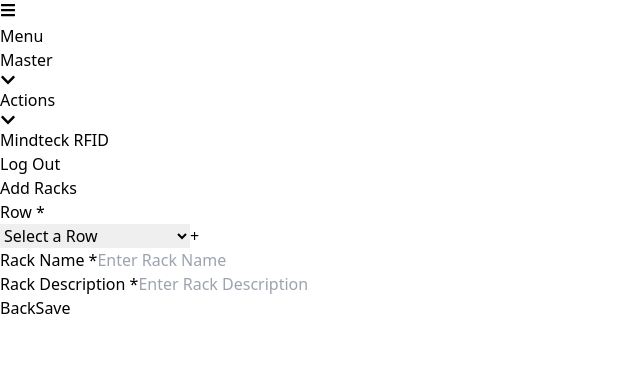
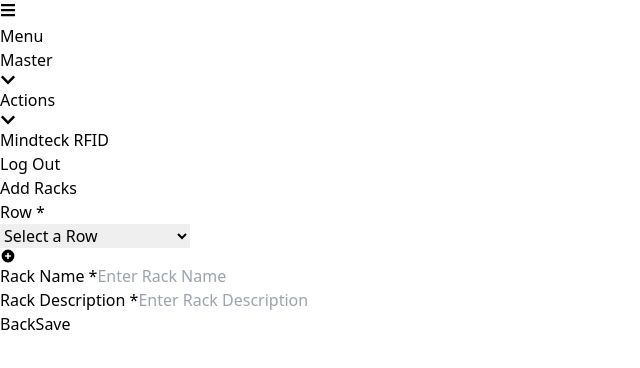
Before and after one commit to sabarisharan23/RFID, a React (Vite) app in the folder vite-project/: page /add-racks in a window 1280 px wide. Shown: the top 368 px of the page, without its empty margins (0-640 px from the left). Built offline with nearby package versions, Linux system fonts and the light colour scheme.

Commit message:
minor UI changes in Add Row page

```diff
--- a/vite-project/src/Masters/Racks/AddRacks.tsx
+++ b/vite-project/src/Masters/Racks/AddRacks.tsx
@@ -1,22 +1,23 @@
-import React, { useState, useEffect } from 'react';
-import { useNavigate } from 'react-router-dom';
-import { useAssetStore } from '../../store/store';
+import React, { useState, useEffect } from "react";
+import { useNavigate } from "react-router-dom";
+import { useAssetStore } from "../../store/store";
+import { HiPlusCircle } from "react-icons/hi";
 
 const RackForm: React.FC = () => {
   const navigate = useNavigate();
-  const [selectedRow, setSelectedRow] = useState('');
-  const [rackName, setRackName] = useState('');
-  const [rackDescription, setRackDescription] = useState('');
-  const { getAssetsByParentId,getAssetByRFID, addAsset } = useAssetStore();
+  const [selectedRow, setSelectedRow] = useState("");
+  const [rackName, setRackName] = useState("");
+  const [rackDescription, setRackDescription] = useState("");
+  const { getAssetsByParentId, getAssetByRFID, addAsset } = useAssetStore();
   const [rowOptions, setRowOptions] = useState<any[]>([]); // Adjust the type as needed
 
   useEffect(() => {
     const fetchRowOptions = async () => {
       try {
-        const options = await getAssetsByParentId('1234567890'); // Replace with the actual parentId
+        const options = await getAssetsByParentId("1234567890"); // Replace with the actual parentId
         setRowOptions(options);
       } catch (error) {
-        console.error('Error fetching row options:', error);
+        console.error("Error fetching row options:", error);
       }
     };
 
@@ -25,14 +26,19 @@
 
   const handleSave = () => {
     // Add save logic here
-    addAsset("01234567891", 22, { name: rackName, description: rackDescription }, selectedRow);
-    console.log('Saved', { selectedRow, rackName, rackDescription });
+    addAsset(
+      "01234567891",
+      22,
+      { name: rackName, description: rackDescription },
+      selectedRow
+    );
+    console.log("Saved", { selectedRow, rackName, rackDescription });
     // Optionally, navigate to another page after saving
-    navigate('/racks');
+    navigate("/racks");
   };
 
   const handleBack = () => {
-    navigate('/racks');
+    navigate("/racks");
   };
 
   return (
@@ -60,9 +66,7 @@
                   </option>
                 ))}
               </select>
-              <button className="bg-red-500 text-white px-2 py-2 rounded-full" onClick={() => navigate('/add-row')}>
-                +
-              </button>
+             <HiPlusCircle className="text-4xl cursor-pointer "  onClick={() => navigate("/add-row")}/>
             </div>
           </div>
 
@@ -113,7 +117,6 @@
       </div>
 
       {/* Footer */}
-
     </div>
   );
 };
--- a/vite-project/src/Navbar.tsx
+++ b/vite-project/src/Navbar.tsx
@@ -18,60 +18,9 @@
   const navigate = useNavigate();
 
   return (
-    <div className="flex justify-between items-center bg-white shadow p-4">
+    <div className="flex justify-between items-center bg-white shadow p-6">
       {/* Logo */}
-      <div className="text-2xl   font-bold text-zinc-500">Mindteck RFID</div>
-
-      {/* Menu Items */}
-      <div className="flex space-x-8">
-        {/* Master Menu with Hover Dropdown */}
-        {/* <div className="relative group">
-          <button className="text-gray-600 hover:text-gray-800 focus:outline-none">
-            Master
-          </button>
-          <div className="absolute bg-white shadow-lg rounded mt-2 w-48 opacity-0 group-hover:opacity-100 transition-opacity duration-300 z-10">
-            <ul className="py-2">
-              {menuItems.master.map((item, index) => (
-                <li
-                  key={index}
-                  className="px-4 py-2 hover:bg-gray-100 cursor-pointer"
-                  onClick={() => navigate(item.route)}
-                >
-                  {item.label}
-                </li>
-              ))}
-            </ul>
-          </div>
-        </div> */}
-
-        {/* Actions Menu with Hover Dropdown */}
-        {/* <div className="relative group">
-          <button className="text-gray-600 hover:text-gray-800 focus:outline-none">
-            Actions
-          </button>
-          <div className="absolute bg-white shadow-lg rounded mt-2 w-48 opacity-0 group-hover:opacity-100 transition-opacity duration-300 z-10">
-            <ul className="py-2">
-              {menuItems.actions.map((item, index) => (
-                <li
-                  key={index}
-                  className="px-4 py-2 hover:bg-gray-100 cursor-pointer"
-                  onClick={() => navigate(item.route)}
-                >
-                  {item.label}
-                </li>
-              ))}
-            </ul>
-          </div>
-        </div> */}
-
-        {/* Reports Menu (No Dropdown) */}
-        {/* <button
-          className="text-gray-600 hover:text-gray-800 focus:outline-none"
-          onClick={() => navigate('/reports')}
-        >
-          Reports
-        </button> */}
-      </div>
+      <div className="text-2xl font-bold text-zinc-500">Mindteck RFID</div>
 
       {/* Log Out Button */}
       <button className="text-gray-600 border font-semibold border-gray-200 rounded px-2 py-1 shadow-md" onClick={() => navigate('/')}>
```
